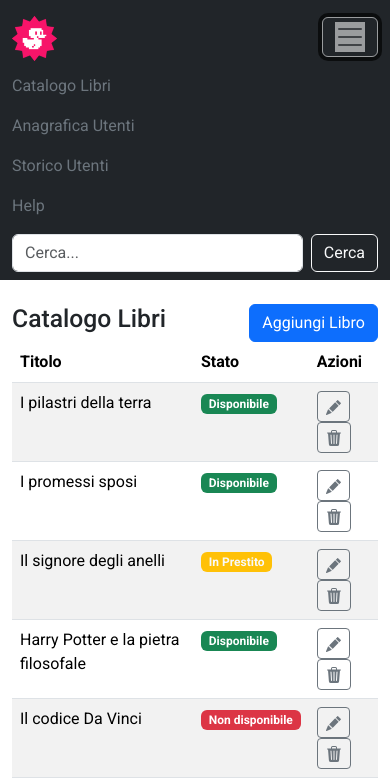
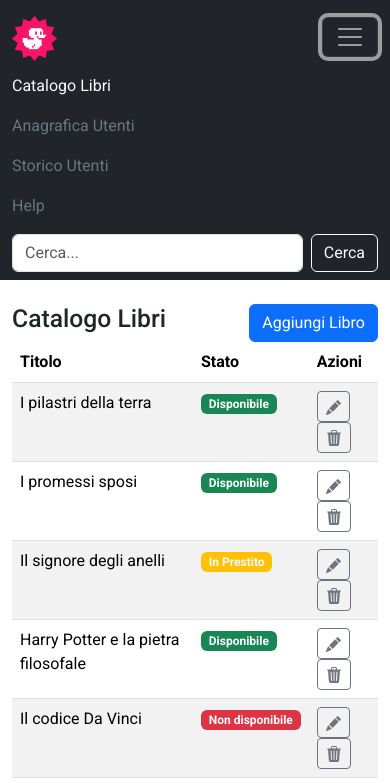
Before and after one commit to giovannidibello/html-css-bootstrap-dashboard, a plain HTML site: page index.html in a window 390 px wide. Both pictures are taken after a click on the button "Toggle navigation". Shown: the top 783 px of the page. Drawn offline with nearby package versions, Linux system fonts and the light colour scheme.

Commit message:
fix navbar

```diff
--- a/css/style.css
+++ b/css/style.css
@@ -1,14 +1,3 @@
 body {
     font-family: "Roboto", sans-serif;
 }
-
-
-/* regole navbar */
-
-.navbar-toggler {
-    border-color: #9a9c9e;
-}
-
-.navbar-toggler-icon {
-    background-color: #9a9c9e;
-  }
--- a/index.html
+++ b/index.html
@@ -19,7 +19,7 @@
 
     <header>
         <!-- BS navbar -->
-        <nav class="navbar navbar-expand-lg bg-dark">
+        <nav class="navbar navbar-expand-lg navbar-dark bg-dark">
             <div class="container-fluid">
                 <a class="navbar-brand" href="#"><img src="./img/duck.png" alt="Logo" width="45"
                         class="d-inline-block align-text-top"></a>
@@ -31,7 +31,7 @@
                 <div class="collapse navbar-collapse" id="navbarSupportedContent">
                     <ul class="navbar-nav me-auto mb-2 mb-lg-0">
                         <li class="nav-item">
-                            <a class="nav-link active text-secondary" aria-current="page" href="#">Catalogo Libri</a>
+                            <a class="nav-link text-secondary active text-light" aria-current="page" href="#">Catalogo Libri</a>
                         </li>
                         <li class="nav-item">
                             <a class="nav-link text-secondary" href="#">Anagrafica Utenti</a>
```
